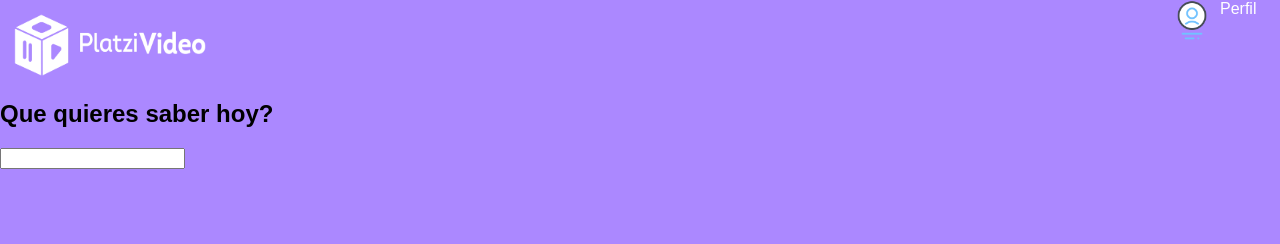
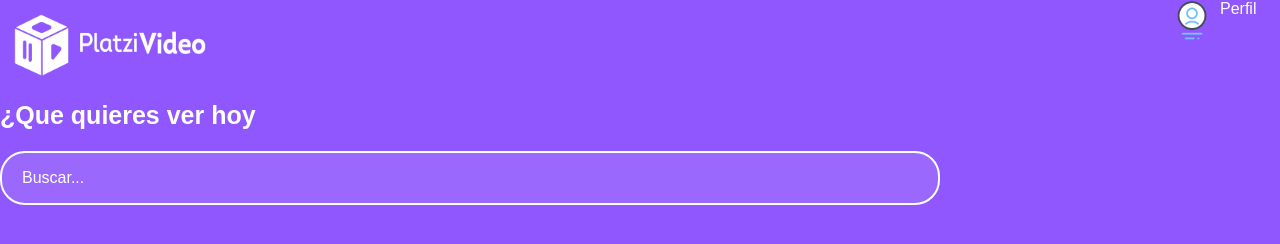
Before and after one commit to josehmaza/platzi-video, a plain HTML site: page buscador.html in a window 1280 px wide. Drawn offline with Linux system fonts and the light colour scheme; a web font is replaced by a local one.

Commit message:
Creación de un buscador

```diff
--- a/buscador.html
+++ b/buscador.html
@@ -10,11 +10,11 @@
 <style>
     body {
         margin: 0px;
-        background-color: #AB88FF;
+        background-color: #8F57FD;
         font-family: 'Muli', sans-serif;
     }
     .header {
-        background-color: #AB88FF;
+        background-color: #8F57FD;
         width: 100%;
         height: 80px;
         display: flex;
@@ -65,6 +65,29 @@
         margin: 0;
         color: white
     }
+    .main {
+       height: 300px;
+    }
+    .main__title {
+        color: white;
+        font-size: 25px;
+
+    }
+    .input {
+        background-color: rgba(255, 255, 255, 0.1);
+        border: 2px solid white;
+        border-radius: 25px;
+        color: white;
+        font-size: 16px;
+        font-family: 'Muli', sans-serif;
+        height: 50px;
+        padding: 0px 20px;
+        width: 70%;
+        outline: none
+    }
+    ::placeholder {
+        color: white;
+    }
 </style>
 <body>
     <header class="header">
@@ -82,9 +105,10 @@
               </ul>
         </div>
     </header>
-    <section>
-        <h2>Que quieres saber hoy?</h2>
-        <input type="text" value="">
+    <section class="main">
+        <h2 class="main__title">¿Que quieres ver hoy</h2>
+        <input class="input" type="text" placeholder="Buscar...">
     </section>
+
 </body>
 </html>
```
